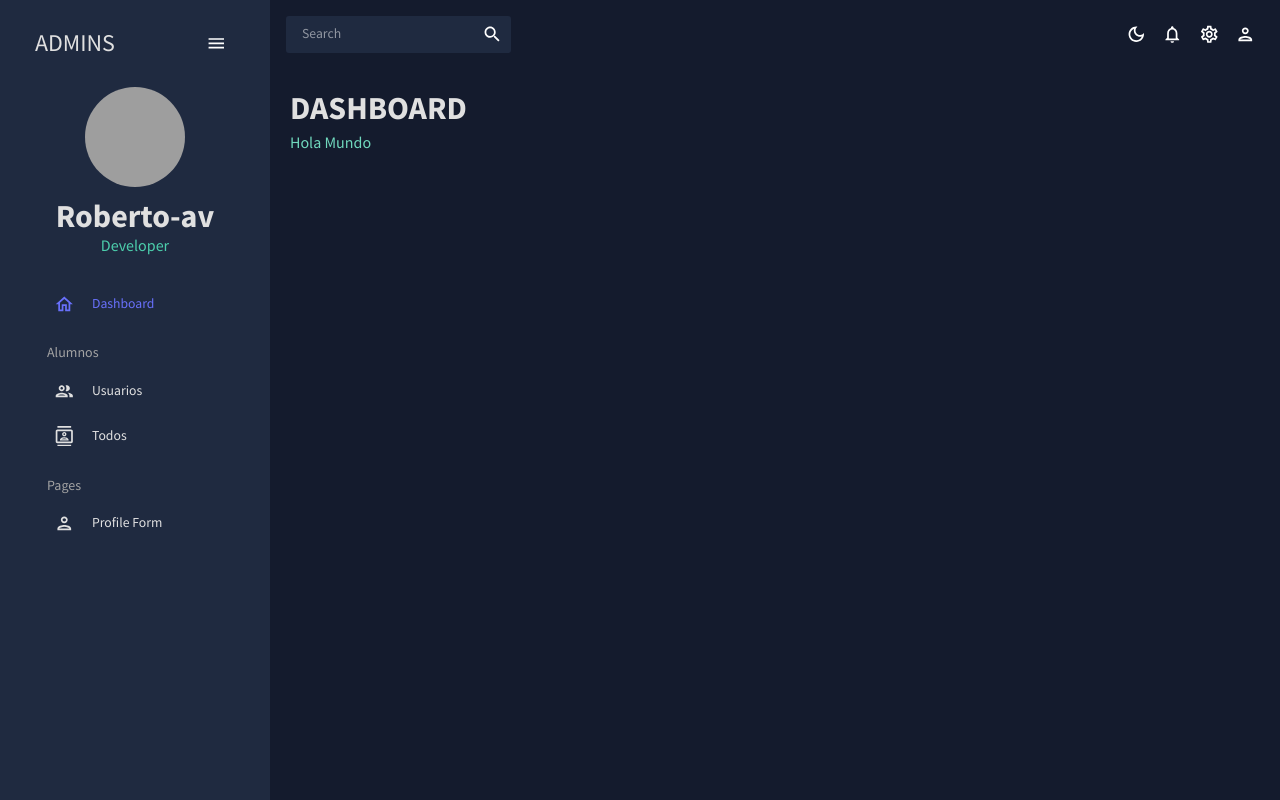
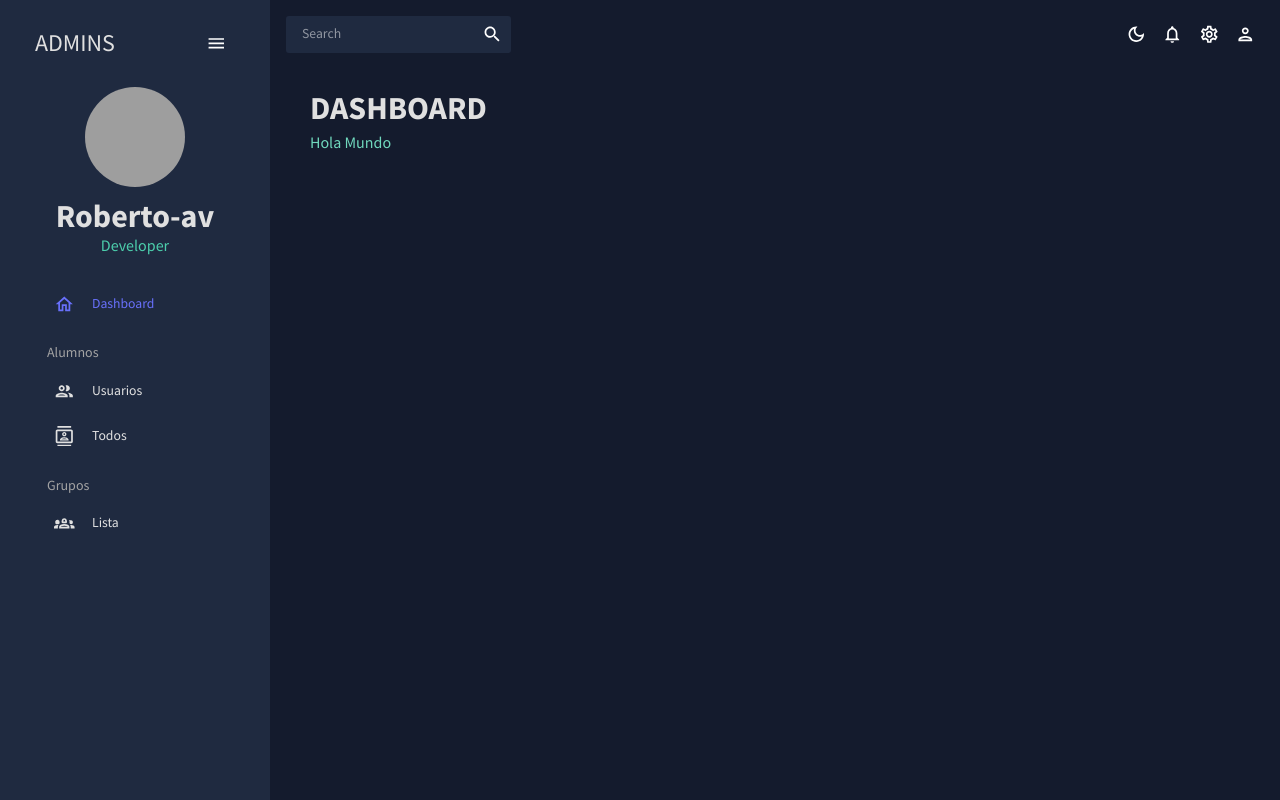
Before and after one commit to Roberto-av/gestor-practicas-front, a React (Create React App) app: page /admin/dashboard in a window 1280 px wide. Built offline with nearby package versions, Linux system fonts and the light colour scheme; grey boxes are pictures that could not be loaded.

Commit message:
Update Components

```diff
--- a/src/components/admin/dashboard/sidebar/Sidebar.jsx
+++ b/src/components/admin/dashboard/sidebar/Sidebar.jsx
@@ -7,8 +7,8 @@
 import HomeOutlinedIcon from "@mui/icons-material/HomeOutlined";
 import PeopleOutlinedIcon from "@mui/icons-material/PeopleOutlined";
 import ContactsOutlinedIcon from "@mui/icons-material/ContactsOutlined";
-import PersonOutlinedIcon from "@mui/icons-material/PersonOutlined";
 import MenuOutlinedIcon from "@mui/icons-material/MenuOutlined";
+import Groups2OutlinedIcon from '@mui/icons-material/Groups2Outlined';
 
 const Item = ({ title, to, icon, selected, setSelected }) => {
   const theme = useTheme();
@@ -52,6 +52,7 @@
         "& .pro-menu-item.active": {
           color: "#6870fa !important",
         },
+        height:"100hv"
       }}
     >
       <ProSidebar collapsed={isCollapsed}>
@@ -134,7 +135,7 @@
             />
             <Item
               title="Todos"
-              to="/admin/dashboard/contacts"
+              to="/admin/dashboard/students"
               icon={<ContactsOutlinedIcon />}
               selected={selected}
               setSelected={setSelected}
@@ -145,12 +146,12 @@
               color={colors.grey[300]}
               sx={{ m: "15px 0 5px 20px" }}
             >
-              Pages
+              Grupos
             </Typography>
             <Item
-              title="Profile Form"
-              to="/admin/dashboard/form"
-              icon={<PersonOutlinedIcon />}
+              title="Lista"
+              to="/admin/dashboard/groups"
+              icon={<Groups2OutlinedIcon />}
               selected={selected}
               setSelected={setSelected}
             />
--- a/src/components/admin/dashboard/table/Table.jsx
+++ b/src/components/admin/dashboard/table/Table.jsx
@@ -1,31 +1,34 @@
 import React from "react";
 import { Box, useTheme, Menu, MenuItem, IconButton } from "@mui/material";
 import { DataGrid } from "@mui/x-data-grid";
-import Header from "../../../common/header";
 import { tokens } from "../../../../theme";
 import MoreVertIcon from "@mui/icons-material/MoreVert";
-import DeleteIcon from "@mui/icons-material/Delete";
-import UpdateIcon from "@mui/icons-material/Update";
 
-const Table = ({ title, subtitle, rows, columns }) => {
+const Table = ({ rows, columns, actions }) => {
   const theme = useTheme();
   const colors = tokens(theme.palette.mode);
   const [anchorEl, setAnchorEl] = React.useState(null);
+  const [currentRow, setCurrentRow] = React.useState(null);
 
-  const handleMenuOpen = (event) => {
+  const handleMenuOpen = (event, row) => {
     setAnchorEl(event.currentTarget);
+    setCurrentRow(row);
   };
 
   const handleMenuClose = () => {
     setAnchorEl(null);
+    setCurrentRow(null);
+  };
+
+  const handleActionClick = (action) => {
+    action.onClick(currentRow);
+    handleMenuClose();
   };
 
   return (
     <Box m="20px">
-      <Header title={title} subtitle={subtitle} />
       <Box
-        m="40px 0 0 0"
-        height="75vh"
+        height="65vh"
         sx={{
           "& .MuiDataGrid-root": {
             border: "none",
@@ -55,14 +58,14 @@
             ...columns,
             {
               field: "acciones",
-              headerName: "acciones",
+              headerName: "Acciones",
               flex: 0.5,
               renderCell: ({ row }) => (
                 <IconButton
                   aria-label="actions"
                   aria-controls="actions-menu"
                   aria-haspopup="true"
-                  onClick={handleMenuOpen}
+                  onClick={(event) => handleMenuOpen(event, row)}
                 >
                   <MoreVertIcon />
                 </IconButton>
@@ -81,12 +84,12 @@
         open={Boolean(anchorEl)}
         onClose={handleMenuClose}
       >
-        <MenuItem>
-          <DeleteIcon sx={{ marginRight: 1 }}/> Eliminar
-        </MenuItem>
-        <MenuItem>
-          <UpdateIcon sx={{ marginRight: 1 }}/> Actualizar
-        </MenuItem>
+        {actions.map((action, index) => (
+          <MenuItem key={index} onClick={() => handleActionClick(action)}>
+            {React.cloneElement(action.icon, { sx: { marginRight: 1 } })}
+            {action.name}
+          </MenuItem>
+        ))}
       </Menu>
     </Box>
   );
--- a/src/components/common/header/Header.jsx
+++ b/src/components/common/header/Header.jsx
@@ -5,7 +5,7 @@
   const theme = useTheme();
   const colors = tokens(theme.palette.mode);
   return (
-    <Box mb="30px">
+    <Box mb="30px" m="20px">
       <Typography
         variant="h2"
         color={colors.grey[100]}
```
